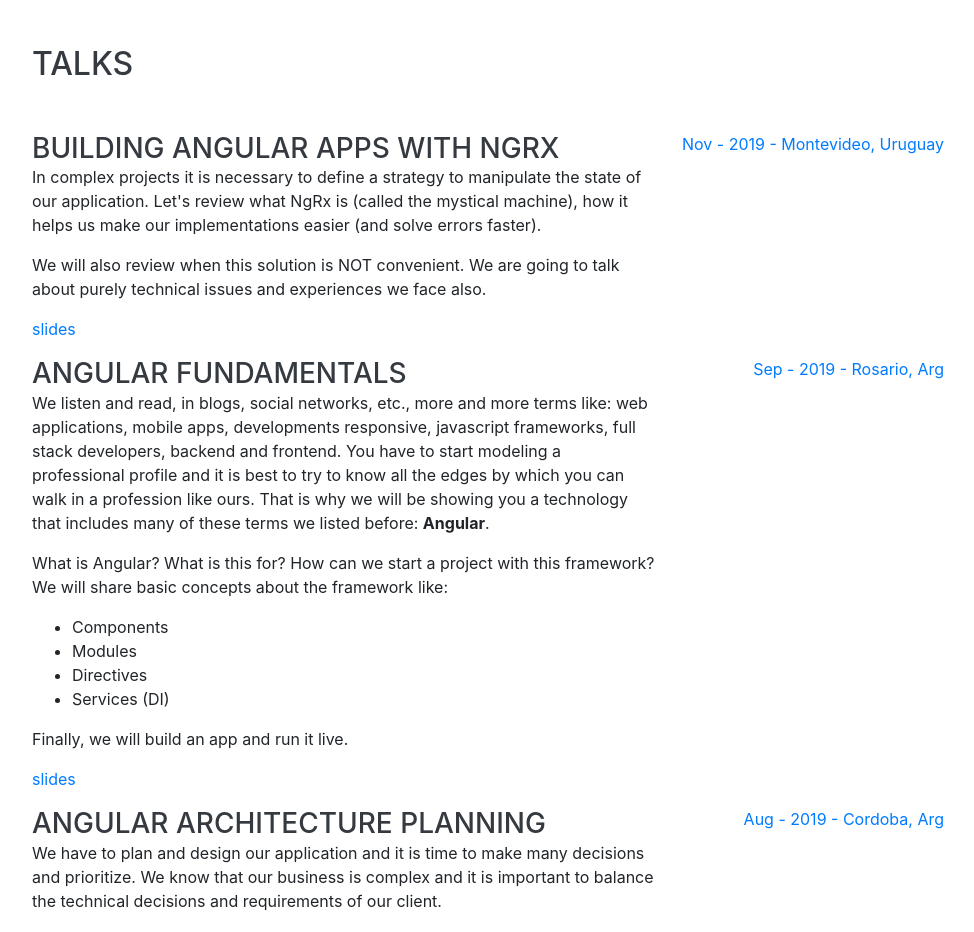
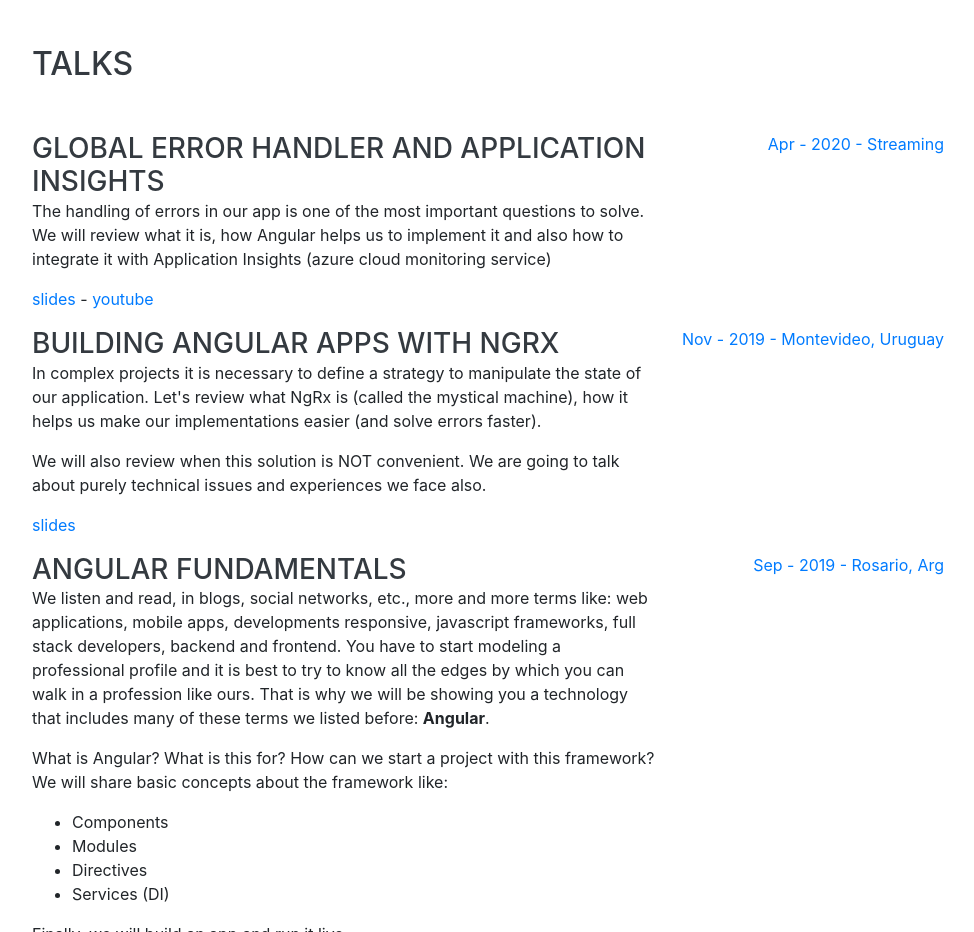
Before and after one commit to salimchemes/portfolio, a website with bundled scripts: page index.html in a window 1280 px wide. Shown: the part 3681-4613 px from the top of the page, without its empty margins (288-1262 px from the left). Built offline with nearby package versions, Linux system fonts and the light colour scheme; a web font is replaced by a local one.

Commit message:
adds new talk

```diff
--- a/index.html
+++ b/index.html
@@ -356,6 +356,31 @@
       >
         <div class="w-100">
           <h2 class="mb-5">Talks</h2>
+           <div
+            class="resume-item d-flex flex-column flex-md-row justify-content-between"
+          >
+            <div class="resume-content">
+              <h3 class="mb-0">Global Error Handler And Application Insights</h3>
+              <p>
+              The handling of errors in our app is one of the most important questions to solve. We will review what it is, how Angular helps us to implement it and also how to integrate it with Application Insights (azure cloud monitoring service)
+              </p>
+              <p>
+                <a
+                  target="_blank"
+                  href="https://docs.google.com/presentation/d/1O75oW_aI47TlbpZFChFKkL-_8Xkn7u5Ciz7Kw5ix8K0/edit?usp=sharing"
+                  >slides</a
+                > -
+                  <a
+                  target="_blank"
+                  href="https://youtu.be/tvzjesdpfFQ?t=2530"
+                  >youtube</a
+                >
+              </p>
+            </div>
+            <div class="resume-date text-md-right">
+              <span class="text-primary">Apr - 2020 - Streaming</span>
+            </div>
+          </div>
           <div
             class="resume-item d-flex flex-column flex-md-row justify-content-between"
           >
```
